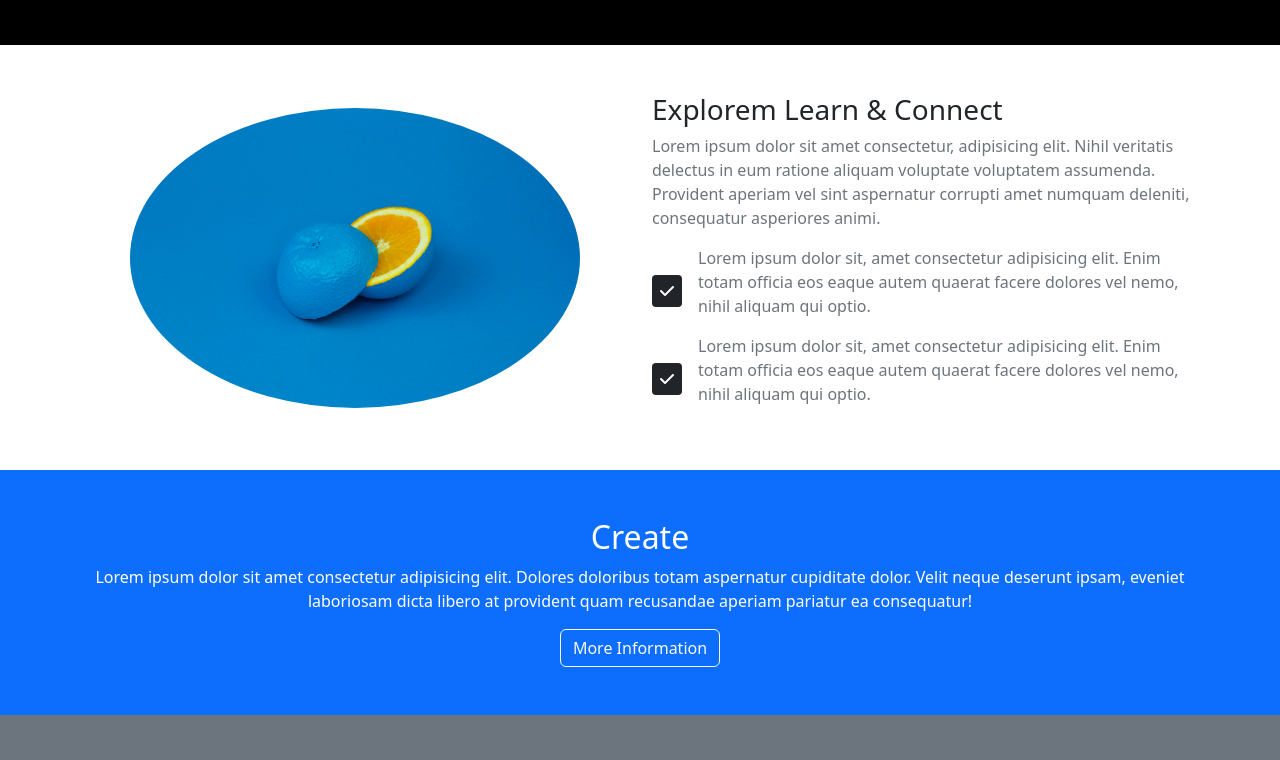
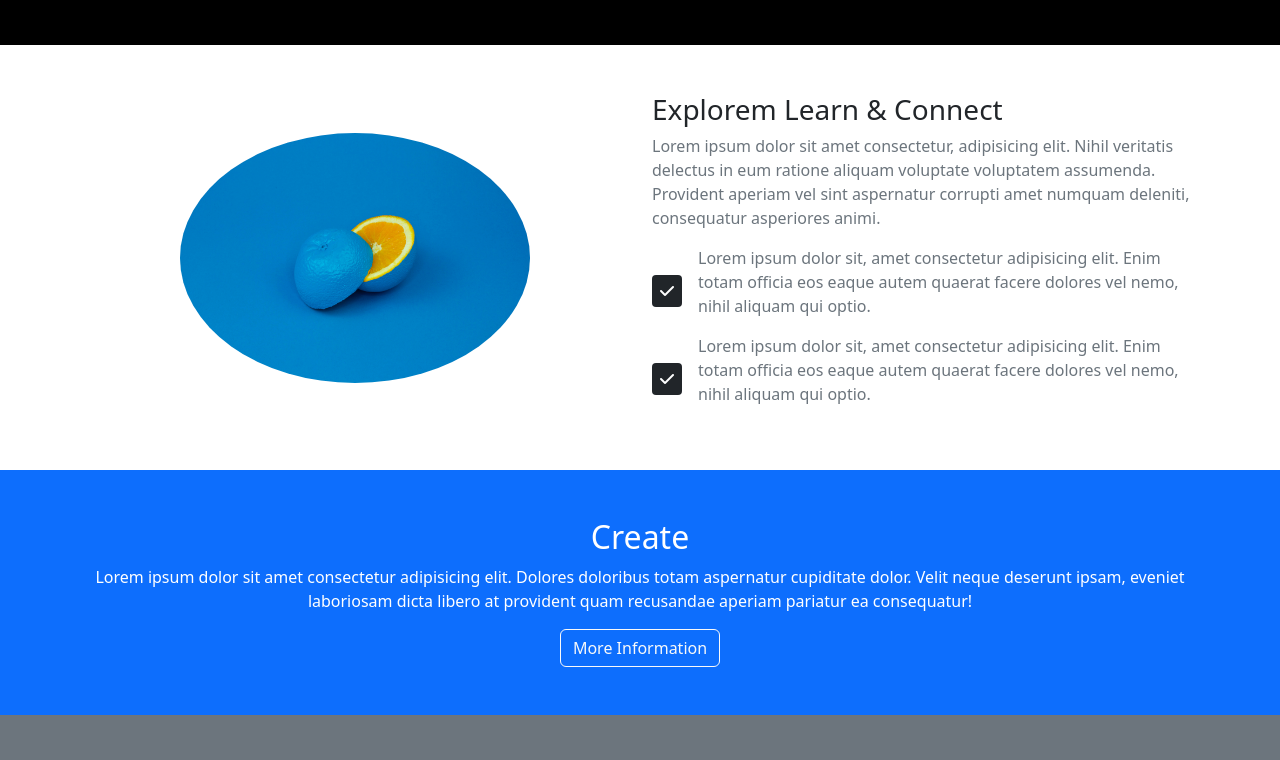
Before and after one commit to zahraabs/responsive-website-bootstrap, a plain HTML site: page index.html in a window 1280 px wide. Shown: the part 1417-2177 px from the top of the page. Drawn offline with Linux system fonts and the light colour scheme.

Commit message:
new commit added

```diff
--- a/css/style.css
+++ b/css/style.css
@@ -17,7 +17,8 @@ header > section{
 }
 
 .connect img{
-    height: 300px;
+    width: 350px;
+    height: 250px;
 }
 
 
--- a/index.html
+++ b/index.html
@@ -237,7 +237,7 @@
       <section class="connect pt-5 pb-5">
         <div class="container">
           <div class="row align-items-center gap-5 gap-lg-0">
-            <div class=" col-sm-12 col-lg-6 m-auto text-center">
+            <div class="col-xs-10 col-sm-12 col-lg-6 m-auto text-center">
               <img src="./assets/images/orange.jpg" class="rounded-circle" alt="orange" />
             </div>
             <div class=" col-sm-12 col-lg-6">
```
